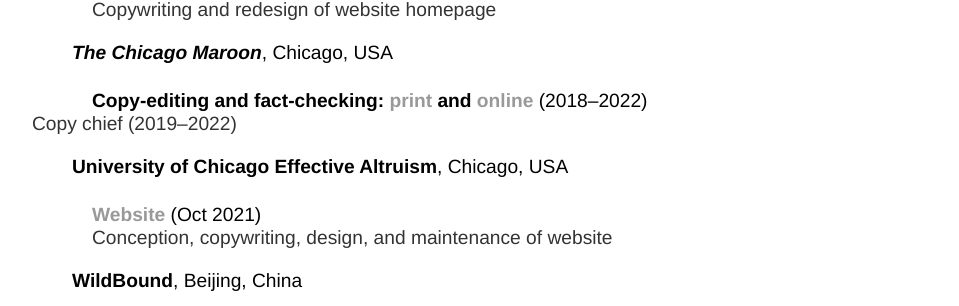
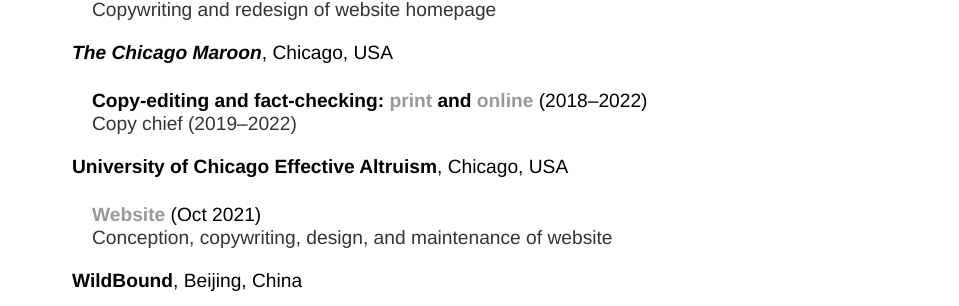
Before and after one commit to y-james-hu/y-james-hu.github.io, a Jekyll site: the page built from projects/index.html, in a window 1280 px wide. Shown: the part 2114-2420 px from the top of the page, without its empty margins (160-1119 px from the left). Built offline with Jekyll 4.4.1, drawn with Linux system fonts in a browser that asks for light colours.

Commit message:
Update index.html

```diff
--- a/projects/index.html
+++ b/projects/index.html
@@ -63,7 +63,7 @@
     <h3 style="margin-left: 40px"><em>Asterisk</em> magazine<span style="font-weight:normal">, Berkeley, USA</span></p>
 
       <h4 style="margin-left: 60px">Copy-editing: print and <a href = "https://asteriskmag.com/">online</a><span style="font-weight:normal"> (since 2022)</span></h4>
-      <p></p>
+      <p style="margin-left: 60px"> </p>
 
     <h3 style="margin-left: 40px">Lead Exposure Elimination Project<span style="font-weight:normal">, London, UK</span></p>
 
@@ -73,7 +73,7 @@
     <h3 style="margin-left: 40px"><em>The Chicago Maroon</em><span style="font-weight:normal">, Chicago, USA</span></p>
 
       <h4 style="margin-left: 60px">Copy-editing and fact-checking: <a href="https://issuu.com/chicagomaroon">print</a> and <a href = "https://chicagomaroon.com/">online</a><span style="font-weight:normal"> (2018–2022)</span></h4>
-      <p>Copy chief (2019–2022)</p>
+      <p style="margin-left: 60px">Copy chief (2019–2022)</p>
 
     <h3 style="margin-left: 40px">University of Chicago Effective Altruism<span style="font-weight:normal">, Chicago, USA</span></h3>
 
```
